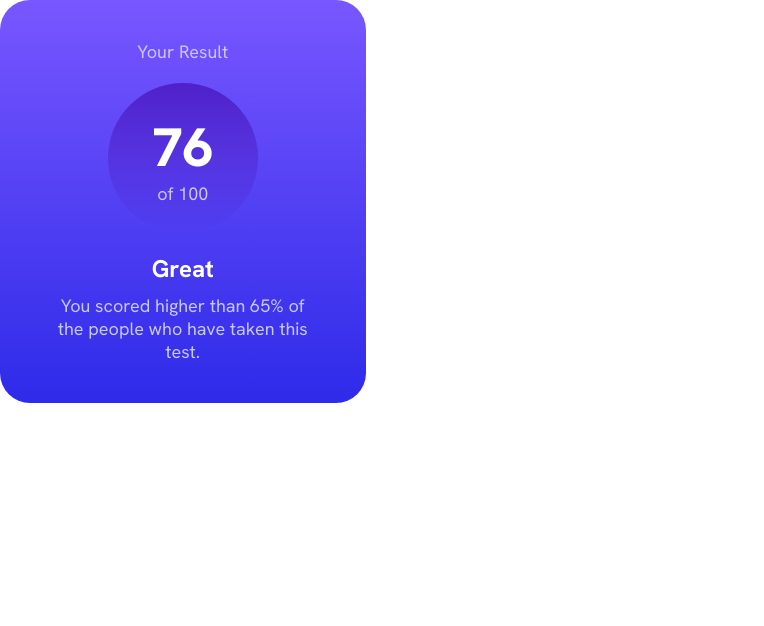
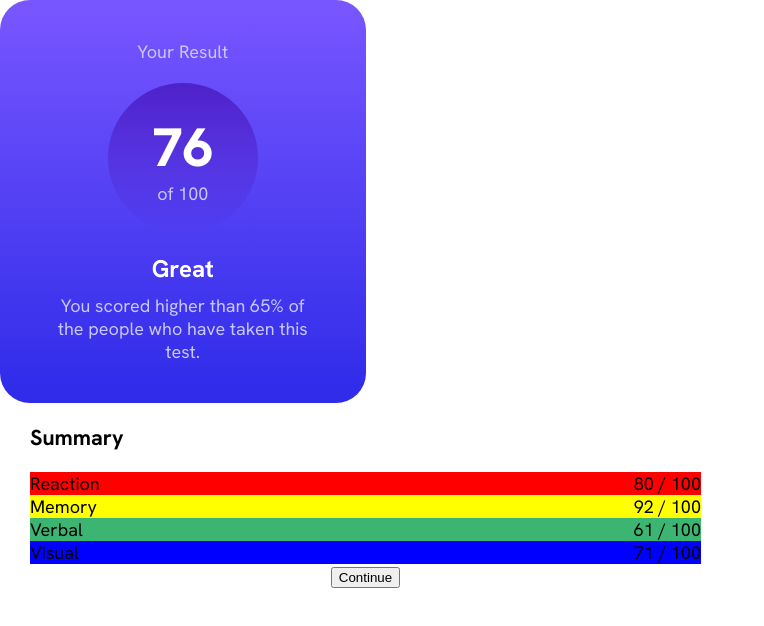
Before and after one commit to cjislegit/resultsSummaryComponent, a React (Create React App) app: page / in a window 1280 px wide. Shown: the top 626 px of the page, without its empty margins (0-764 px from the left). Built offline with nearby package versions, Linux system fonts and the light colour scheme.

Commit message:
Started styling summary component

```diff
--- a/src/components/summary/Summary.js
+++ b/src/components/summary/Summary.js
@@ -1,7 +1,32 @@
 import styles from './Summary.module.css';
 
 const Summary = () => {
-  return <div className={styles.summaryContainer}></div>;
+  return (
+    <div className={styles.summaryContainer}>
+      <div className={styles.title}>Summary</div>
+      <div className={styles.scores}>
+        <div className={`${styles.score} ${styles.red}`}>
+          <div>Reaction</div>
+          <div>80 / 100</div>
+        </div>
+        <div className={`${styles.score} ${styles.yellow}`}>
+          <div>Memory</div>
+          <div>92 / 100</div>
+        </div>
+        <div className={`${styles.score} ${styles.green}`}>
+          <div>Verbal</div>
+          <div>61 / 100</div>
+        </div>
+        <div className={`${styles.score} ${styles.blue}`}>
+          <div>Visual</div>
+          <div>71 / 100</div>
+        </div>
+      </div>
+      <div className={styles.button}>
+        <input type='button' value='Continue' />
+      </div>
+    </div>
+  );
 };
 
 export default Summary;
--- a/src/components/summary/Summary.module.css
+++ b/src/components/summary/Summary.module.css
@@ -0,0 +1,32 @@
+.summaryContainer {
+  padding: 20px 30px;
+}
+
+.title {
+  text-align: start;
+  font-weight: 700;
+  font-size: larger;
+}
+
+.scores {
+  padding-top: 20px;
+}
+
+.score {
+  display: flex;
+  flex-direction: row;
+  justify-content: space-between;
+}
+
+.red {
+  background-color: hsl(0, 100%, 50%);
+}
+.yellow {
+  background-color: hsl(60, 100%, 50%);
+}
+.green {
+  background-color: hsl(147, 50%, 47%);
+}
+.blue {
+  background-color: hsl(240, 100%, 50%);
+}
```
